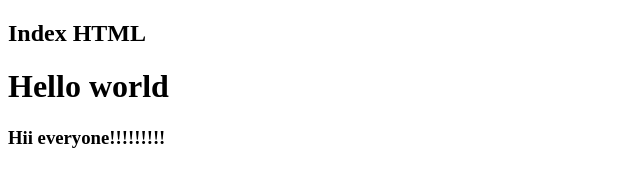
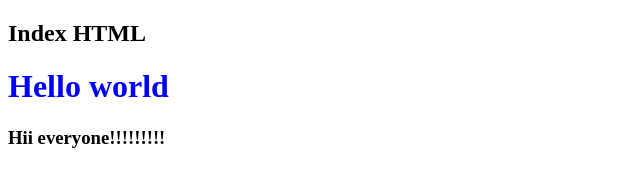
Before and after one commit to CodeXSantu/CS50Git, a plain HTML site: page index.html in a window 1280 px wide. Shown: the whole page, without its empty margins (0-640 px from the left). Drawn offline with Linux system fonts and the light colour scheme.

Commit message:
add style in index.hmtl

```diff
--- a/index.html
+++ b/index.html
@@ -5,6 +5,11 @@
     <meta http-equiv="X-UA-Compatible" content="IE=edge">
     <meta name="viewport" content="width=device-width, initial-scale=1.0">
     <title>Index </title>
+    <style>
+        h1{
+            color: blue;
+        }
+    </style>
 </head>
 <body>
     <h2>Index HTML</h2>
```
Also changed, not shown: hello.html (+1 -0 lines).
